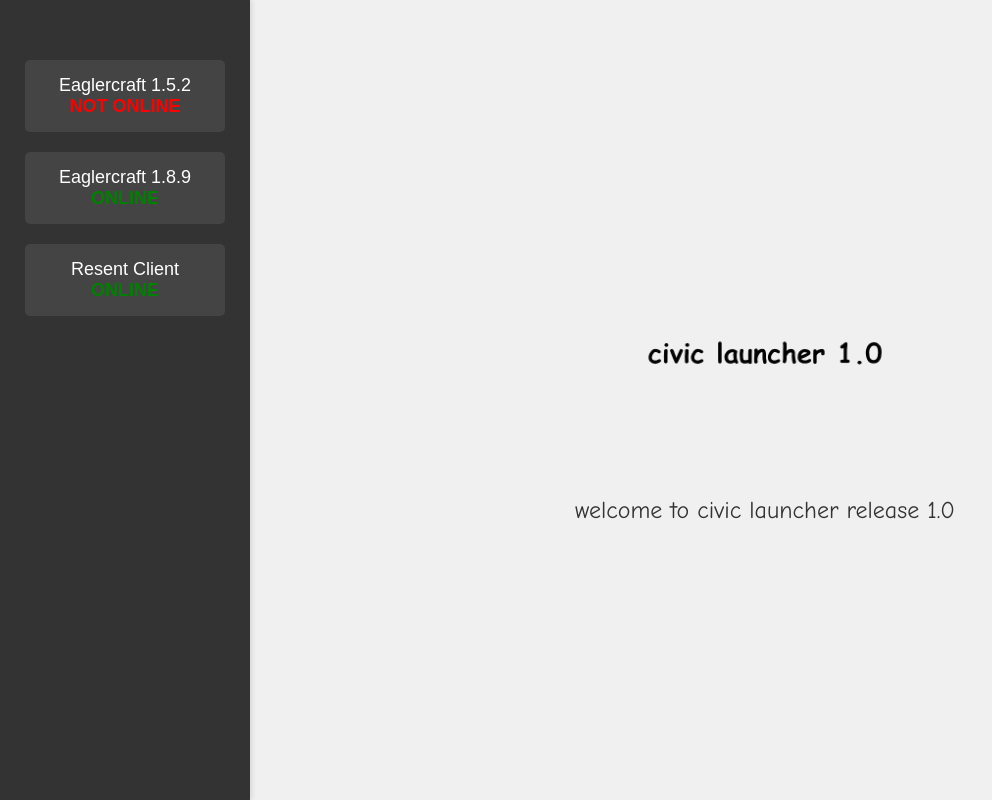
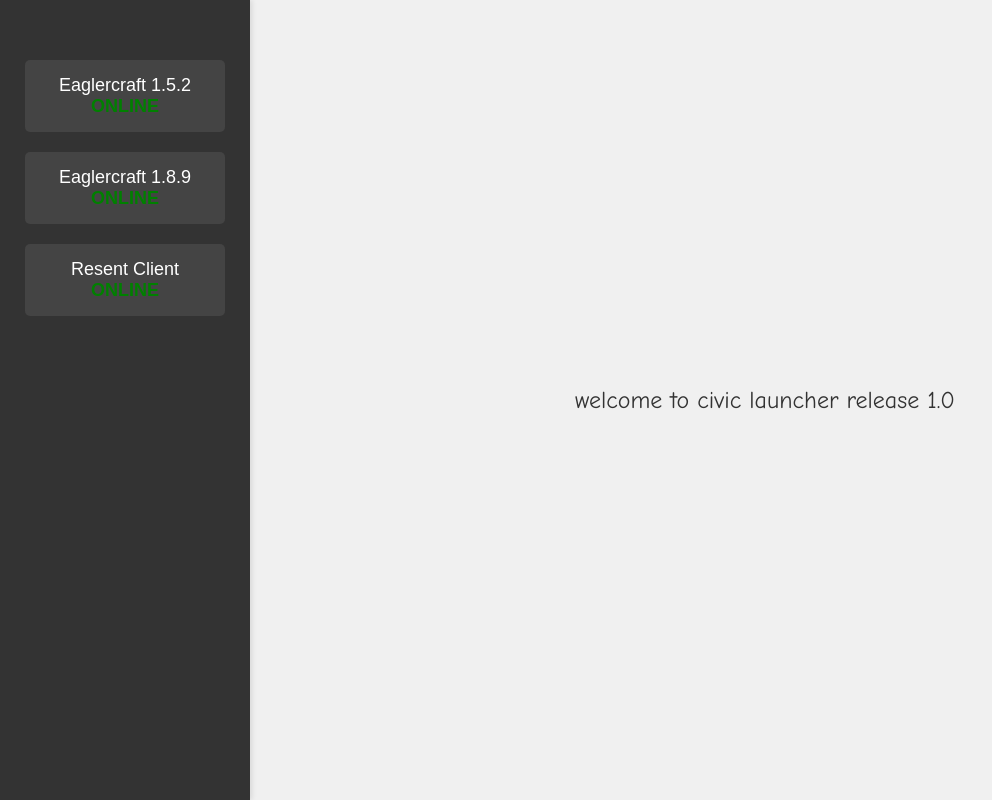
Before and after one commit to civic1007/launcher, a plain HTML site: page index.html in a window 1280 px wide. Shown: the whole page, without its empty margins (0-992 px from the left). Drawn offline with Linux system fonts and the light colour scheme.

Commit message:
Update index.html

```diff
--- a/index.html
+++ b/index.html
@@ -69,7 +69,7 @@
 <body>
     <div class="sidebar">
         <button onclick="location.href='eaglercraft.html'">
-            Eaglercraft 1.5.2 <span class="status offline">NOT ONLINE</span>
+            Eaglercraft 1.5.2 <span class="status online">ONLINE</span>
         </button>
         <button onclick="location.href='eaglercraftx.html'">
             Eaglercraft 1.8.9 <span class="status online">ONLINE</span>
@@ -79,7 +79,6 @@
         </button>
     </div>
     <div class="content">
-        <img src="civiclogo.png" alt="civic launcher logo">
         <p>welcome to civic launcher release 1.0</p>
     </div>
 </body>
```
